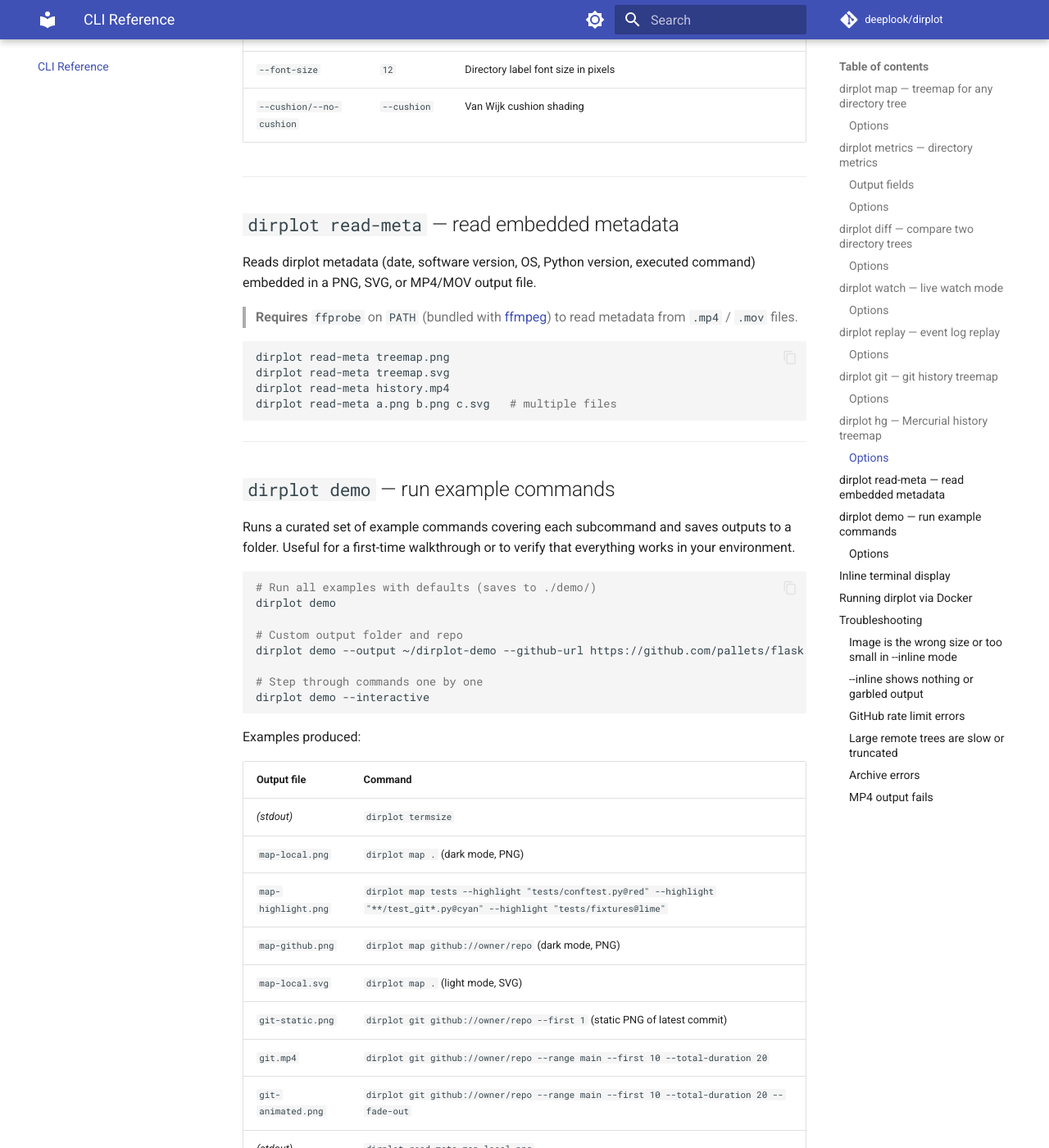
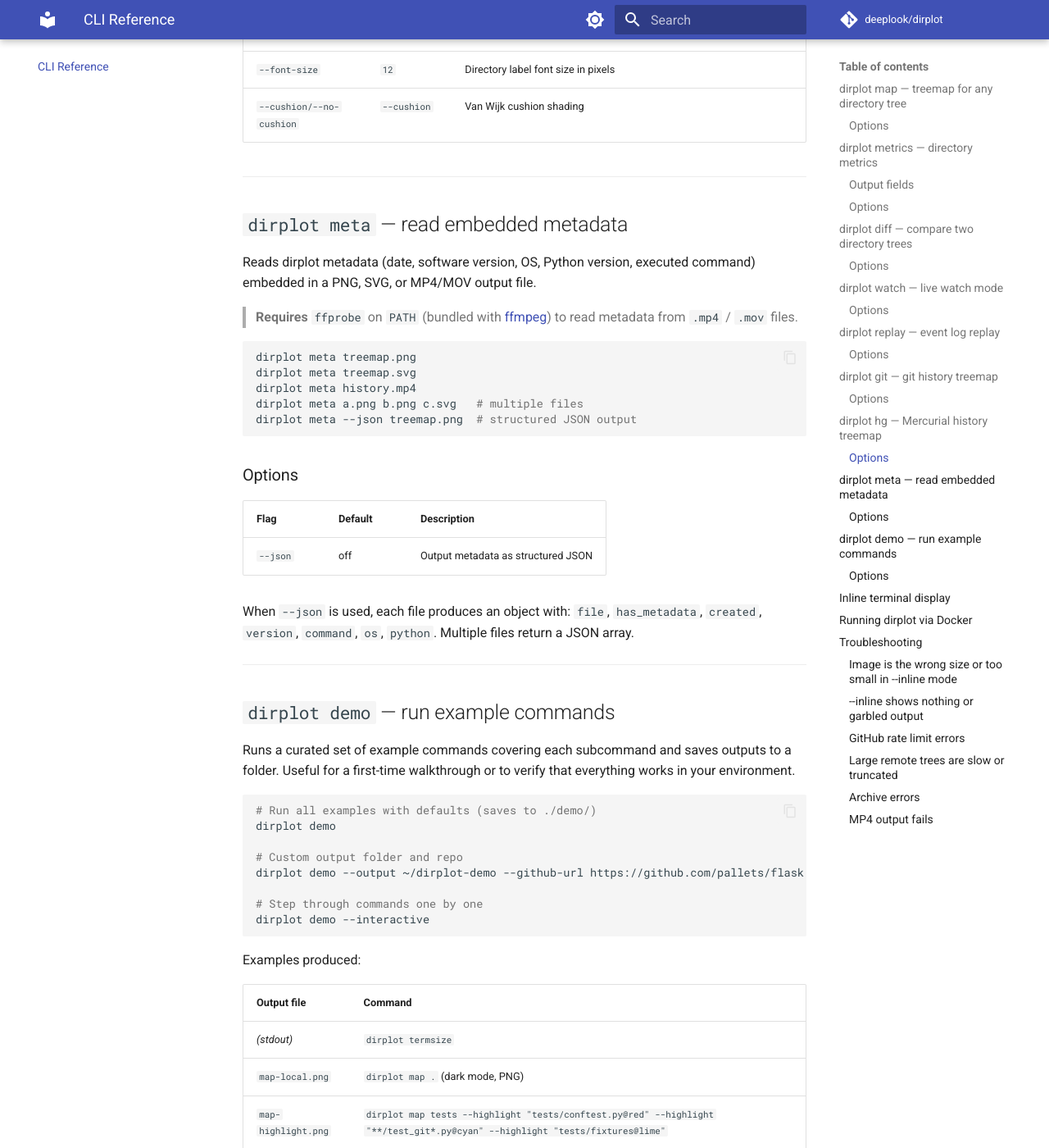
Before and after one commit to deeplook/dirplot, an MkDocs documentation site: the page built from docs/CLI.md, in a window 1280 px wide and 1400 px high, scrolled down 17517 px. Shown: the whole window at 82% size. Built offline with MkDocs 1.6.1 and Material for MkDocs 9.7.7, drawn with Linux system fonts in a browser that asks for light colours; comment, search, counter and statistics services are not loaded; some of the changed text lies outside the part shown.

Commit message:
feat: rename read-meta to meta, add --json output
Breaking change: dirplot read-meta is now dirplot meta.

Adds --json flag returning structured JSON with has_metadata, file,
created, version, command, os, python fields; multiple files return
an array. Human-readable output uses friendlier labels (Created:,
Version: instead of Date:, Software:).

````diff
--- a/docs/CLI.md
+++ b/docs/CLI.md
@@ -6,7 +6,7 @@
 - [dirplot watch](#dirplot-watch-live-watch-mode)
 - [dirplot replay](#dirplot-replay-event-log-replay)
 - [dirplot git](#dirplot-git-git-history-animation)
-- [dirplot read-meta](#dirplot-read-meta-read-embedded-metadata)
+- [dirplot meta](#dirplot-meta-read-embedded-metadata)
 - [dirplot demo](#dirplot-demo-run-example-commands)
 - [Inline terminal display](#inline-terminal-display)
 - [Running via Docker](#running-dirplot-via-docker)
@@ -530,18 +530,27 @@ dirplot hg . --range 0:tip --first 20 --output history.png
 
 ---
 
-## `dirplot read-meta` — read embedded metadata
+## `dirplot meta` — read embedded metadata
 
 Reads dirplot metadata (date, software version, OS, Python version, executed command) embedded in a PNG, SVG, or MP4/MOV output file.
 
 > **Requires** `ffprobe` on `PATH` (bundled with [ffmpeg](https://ffmpeg.org/)) to read metadata from `.mp4` / `.mov` files.
 
 ```bash
-dirplot read-meta treemap.png
-dirplot read-meta treemap.svg
-dirplot read-meta history.mp4
-dirplot read-meta a.png b.png c.svg   # multiple files
+dirplot meta treemap.png
+dirplot meta treemap.svg
+dirplot meta history.mp4
+dirplot meta a.png b.png c.svg   # multiple files
+dirplot meta --json treemap.png  # structured JSON output
 ```
+
+### Options
+
+| Flag | Default | Description |
+|---|---|---|
+| `--json` | off | Output metadata as structured JSON |
+
+When `--json` is used, each file produces an object with: `file`, `has_metadata`, `created`, `version`, `command`, `os`, `python`. Multiple files return a JSON array.
 
 ---
 
@@ -572,7 +581,7 @@ Examples produced:
 | `git-static.png` | `dirplot git github://owner/repo --first 1` (static PNG of latest commit) |
 | `git.mp4` | `dirplot git github://owner/repo --range main --first 10 --total-duration 20` |
 | `git-animated.png` | `dirplot git github://owner/repo --range main --first 10 --total-duration 20 --fade-out` |
-| *(stdout)* | `dirplot read-meta map-local.png` |
+| *(stdout)* | `dirplot meta map-local.png` |
 
 `dirplot watch` and `dirplot replay` are listed but skipped with an explanatory note — both require interactive or pre-recorded input.
 
````
Also changed, not shown: CHANGELOG.md (+6 -0 lines), README.md (+1 -1 lines), docs/index.md (+1 -1 lines), 3 other files.
